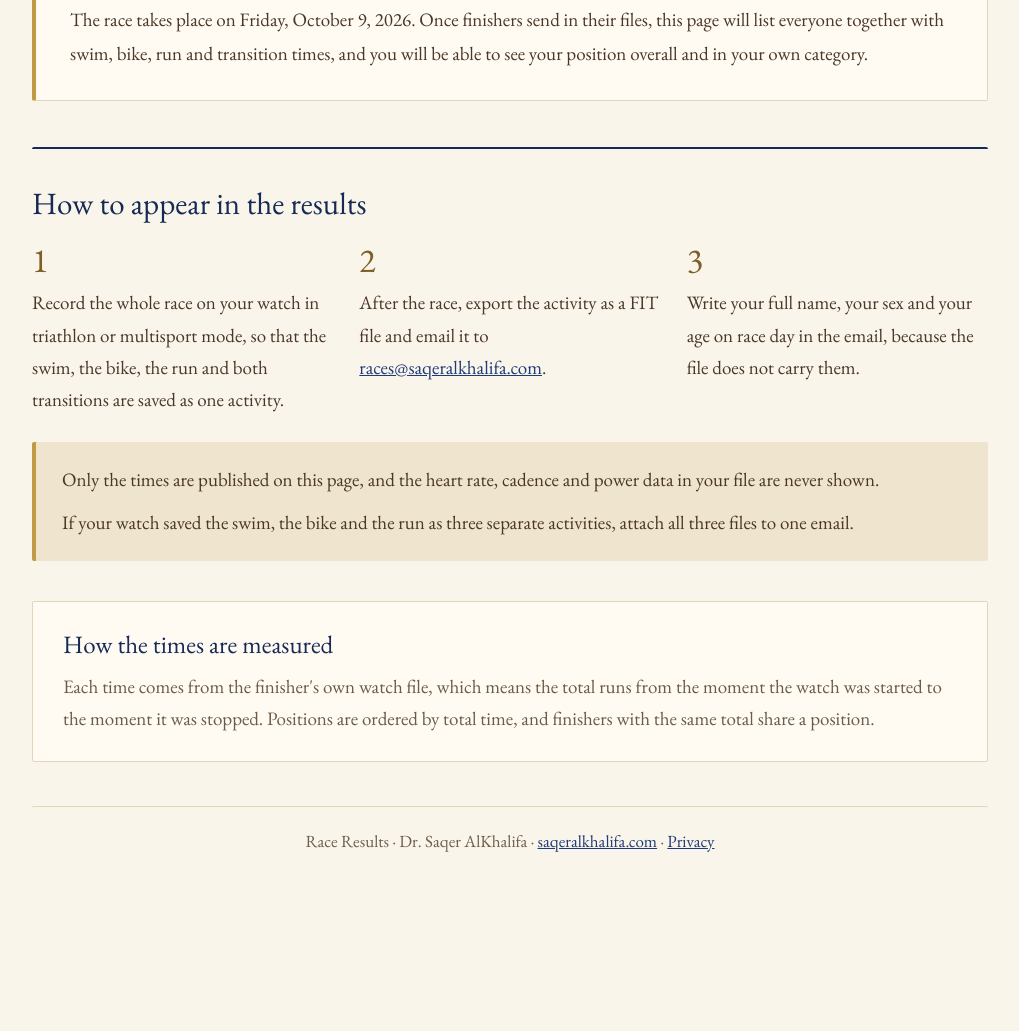
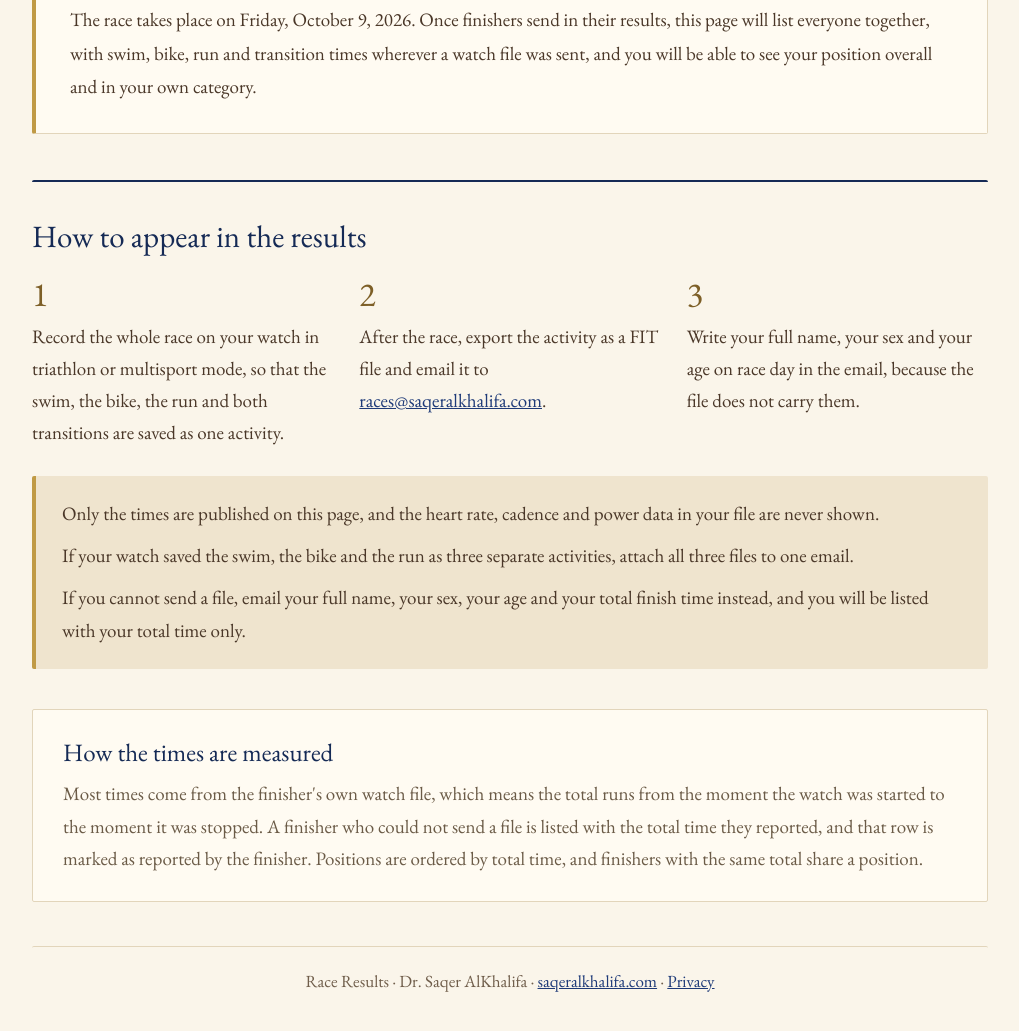
Before and after one commit to saqeralkhalifa/races, a plain HTML site: page index.html in a window 1280 px wide. Shown: the part 895-1926 px from the top of the page, without its empty margins (130-1149 px from the left). Before the commit the page ends 1831 px from the top, so only its background shows below. Drawn offline with Linux system fonts and the light colour scheme.

Commit message:
Accept finishers who send a total time without a watch file

```diff
--- a/index.html
+++ b/index.html
@@ -191,6 +191,8 @@ footer.site a{color:var(--accent);}
   .ledger td.who{grid-column:1 / -1; margin-top:2px;}
   .ledger td.cat{grid-column:1 / -1; margin-top:4px; padding-bottom:14px; border-bottom:1px solid var(--line);}
   .ledger td.t{text-align:start; padding-top:12px; font-size:17px;}
+  .ledger td.t.nil{display:none;}
+  .ledger td.cat:empty{margin-top:0; padding-bottom:10px;}
   .ledger td.t::before{content:attr(data-l); display:block; font-family:var(--font-label); font-size:11px;
     letter-spacing:.14em; text-transform:uppercase; color:var(--gold-dark); font-weight:500; line-height:1.5;}
   [dir="rtl"] .ledger td.t::before{font-family:var(--font-ar); letter-spacing:0; text-transform:none; font-size:14px;}
@@ -306,7 +308,7 @@ html[lang="ar"] .wpbrand{margin-right:0;margin-left:auto;}
     <div class="step"><b>2</b><p id="h-2"></p></div>
     <div class="step"><b>3</b><p id="h-3"></p></div>
   </div>
-  <div class="note"><p id="n-1"></p><p id="n-2"></p></div>
+  <div class="note"><p id="n-1"></p><p id="n-2"></p><p id="n-3"></p></div>
 </div>
 
 <div class="method">
@@ -339,21 +341,23 @@ en:{
   caption:"Finishers ordered by total time",
   rOverall:"Overall", rSex:{M:"Male", F:"Female"}, rAg:"Age group",
   status:{pending:"Results pending", provisional:"Provisional", final:"Final"},
-  out:{DNF:"Did not finish", DNS:"Did not start", DQ:"Disqualified"},
+  out:{DNF:"Did not finish", DNS:"Did not start", DQ:"Disqualified", NOTIME:"Total time not yet received"},
+  reported:"Time reported by the finisher",
   count:function(a, b){ return "Showing " + a + " of " + b + " finishers"; },
   updated:function(d){ return "Last updated " + d; },
   none:"No finishers are listed in this category yet.",
   noName:"No finisher in this selection matches that name.",
   pendH:"Results will be posted here after the race",
-  pendP:function(d){ return "The race takes place on " + d + ". Once finishers send in their files, this page will list everyone together with swim, bike, run and transition times, and you will be able to see your position overall and in your own category."; },
+  pendP:function(d){ return "The race takes place on " + d + ". Once finishers send in their results, this page will list everyone together, with swim, bike, run and transition times wherever a watch file was sent, and you will be able to see your position overall and in your own category."; },
   howH:"How to appear in the results",
   h1:"Record the whole race on your watch in triathlon or multisport mode, so that the swim, the bike, the run and both transitions are saved as one activity.",
   h2:"After the race, export the activity as a FIT file and email it to <a href='mailto:races@saqeralkhalifa.com'>races@saqeralkhalifa.com</a>.",
   h3:"Write your full name, your sex and your age on race day in the email, because the file does not carry them.",
   n1:"Only the times are published on this page, and the heart rate, cadence and power data in your file are never shown.",
   n2:"If your watch saved the swim, the bike and the run as three separate activities, attach all three files to one email.",
+  n3:"If you cannot send a file, email your full name, your sex, your age and your total finish time instead, and you will be listed with your total time only.",
   mH:"How the times are measured",
-  mP:"Each time comes from the finisher's own watch file, which means the total runs from the moment the watch was started to the moment it was stopped. Positions are ordered by total time, and finishers with the same total share a position.",
+  mP:"Most times come from the finisher's own watch file, which means the total runs from the moment the watch was started to the moment it was stopped. A finisher who could not send a file is listed with the total time they reported, and that row is marked as reported by the finisher. Positions are ordered by total time, and finishers with the same total share a position.",
   foot:"Race Results · Dr. Saqer AlKhalifa · <a href='https://saqeralkhalifa.com/'>saqeralkhalifa.com</a> · <a href='https://saqeralkhalifa.com/privacy/'>Privacy</a>"
 },
 ar:{
@@ -368,21 +372,23 @@ ar:{
   caption:"المتسابقون مرتبون بحسب الزمن الإجمالي",
   rOverall:"العام", rSex:{M:"الذكور", F:"الإناث"}, rAg:"الفئة العمرية",
   status:{pending:"بانتظار النتائج", provisional:"نتائج أولية", final:"نتائج نهائية"},
-  out:{DNF:"لم يكمل السباق", DNS:"لم يبدأ السباق", DQ:"مستبعد"},
+  out:{DNF:"لم يكمل السباق", DNS:"لم يبدأ السباق", DQ:"مستبعد", NOTIME:"لم يصل الزمن الإجمالي بعد"},
+  reported:"الزمن من إفادة المتسابق",
   count:function(a, b){ return "عرض " + a + " من " + b + " ممن أنهوا السباق"; },
   updated:function(d){ return "آخر تحديث " + d; },
   none:"لا يوجد متسابقون مسجلون في هذه الفئة حتى الآن.",
   noName:"لا يوجد في هذا الاختيار متسابق يطابق هذا الاسم.",
   pendH:"ستنشر النتائج هنا بعد السباق",
-  pendP:function(d){ return "يقام السباق يوم " + d + ". وبعد أن يرسل المتسابقون ملفاتهم ستعرض هذه الصفحة الجميع معا بأزمنة السباحة والدراجة والجري والانتقالين، وسيتمكن كل متسابق من معرفة مركزه في الترتيب العام وفي فئته."; },
+  pendP:function(d){ return "يقام السباق يوم " + d + ". وبعد أن يرسل المتسابقون نتائجهم ستعرض هذه الصفحة الجميع معا، مع أزمنة السباحة والدراجة والجري والانتقالين لمن أرسل ملف ساعته، وسيتمكن كل متسابق من معرفة مركزه في الترتيب العام وفي فئته."; },
   howH:"كيف يظهر اسمك في النتائج",
   h1:"سجل السباق كاملا على ساعتك بوضع الترايثلون أو الرياضات المتعددة، حتى تحفظ السباحة والدراجة والجري والانتقالان في نشاط واحد.",
   h2:"بعد السباق صدر النشاط بصيغة FIT وأرسله بالبريد الإلكتروني إلى <a href='mailto:races@saqeralkhalifa.com'>races@saqeralkhalifa.com</a>.",
   h3:"اكتب في الرسالة اسمك الكامل وجنسك وعمرك يوم السباق، لأن الملف لا يحتوي على هذه البيانات.",
   n1:"لا ينشر في هذه الصفحة سوى الأزمنة، أما بيانات نبض القلب ومعدل الدوران والقدرة الموجودة في ملفك فلا تعرض أبدا.",
   n2:"إذا حفظت ساعتك السباحة والدراجة والجري في ثلاثة أنشطة منفصلة فأرفق الملفات الثلاثة في رسالة واحدة.",
+  n3:"إذا تعذر عليك إرسال الملف فأرسل بالبريد الإلكتروني اسمك الكامل وجنسك وعمرك وزمنك الإجمالي، وسيدرج اسمك في النتائج بالزمن الإجمالي فقط.",
   mH:"كيف تحتسب الأزمنة",
-  mP:"كل زمن مأخوذ من ملف ساعة المتسابق نفسه، أي أن الزمن الإجمالي يبدأ من لحظة تشغيل الساعة وينتهي عند إيقافها. ترتب المراكز بحسب الزمن الإجمالي، ويتقاسم المتسابقون المتساوون في الزمن المركز نفسه.",
+  mP:"معظم الأزمنة مأخوذة من ملف ساعة المتسابق نفسه، أي أن الزمن الإجمالي يبدأ من لحظة تشغيل الساعة وينتهي عند إيقافها. ومن تعذر عليه إرسال الملف يدرج بالزمن الإجمالي الذي أبلغ به، ويشار في سطره إلى أن الزمن من إفادة المتسابق. ترتب المراكز بحسب الزمن الإجمالي، ويتقاسم المتسابقون المتساوون في الزمن المركز نفسه.",
   foot:"نتائج السباق · د. صقر آل خليفة · <a href='https://saqeralkhalifa.com/arabic/'>saqeralkhalifa.com</a> · <a href='https://saqeralkhalifa.com/privacy/'>الخصوصية</a>"
 }};
 
@@ -435,12 +441,12 @@ function rank(list, key){
 }
 function prepare(race){
   var rows = (race.results || []).map(function(r){
-    var o = { name:r.name, sex:sexOf(r.sex), ag:(r.ag && AGES.indexOf(r.ag) >= 0) ? r.ag : groupOf(r.age), st:String(r.status || "FIN").toUpperCase() };
+    var o = { name:r.name, sex:sexOf(r.sex), ag:(r.ag && AGES.indexOf(r.ag) >= 0) ? r.ag : groupOf(r.age), st:String(r.status || "FIN").toUpperCase(), rep:/^(reported|self|manual)$/i.test(String(r.source || "")) };
     var sum = 0, whole = true;
     LEGS.forEach(function(k){ o[k] = toSec(r[k]); if(o[k] == null) whole = false; else sum += o[k]; });
     o.total = toSec(r.total);
     if(o.total == null && whole) o.total = sum;
-    if(o.st === "FIN" && o.total == null) o.st = "DNF";
+    if(o.st === "FIN" && o.total == null) o.st = "NOTIME";
     return o;
   });
   var fin = rows.filter(function(o){ return o.st === "FIN"; }).sort(function(a, b){ return a.total - b.total; });
@@ -462,7 +468,7 @@ function chip(attr, key, label, on, n){
     '<span class="l">' + esc(label) + '</span>' + (n == null ? "" : '<span class="n">' + num(n) + '</span>') + '</button>';
 }
 function tcell(k, v, t, extra){
-  return '<td class="t' + (extra || "") + '" data-l="' + esc(t.cols[k]) + '"><bdi>' + (v || "") + '</bdi></td>';
+  return '<td class="t' + (extra || "") + (v ? "" : " nil") + '" data-l="' + esc(t.cols[k]) + '"><bdi>' + (v || "") + '</bdi></td>';
 }
 
 function render(){
@@ -481,6 +487,7 @@ function render(){
   document.getElementById("h-3").textContent = t.h3;
   document.getElementById("n-1").textContent = t.n1;
   document.getElementById("n-2").textContent = t.n2;
+  document.getElementById("n-3").textContent = t.n3;
   document.getElementById("m-h").textContent = t.mH;
   document.getElementById("m-p").textContent = t.mP;
   document.getElementById("t-foot").innerHTML = t.foot;
@@ -540,6 +547,7 @@ function render(){
     var r = [t.rOverall + " " + num(o.rO)];
     if(o.sex) r.push(t.rSex[o.sex] + " " + num(o.rS));
     if(o.sex && o.ag) r.push(t.rAg + " " + num(o.rG));
+    if(o.rep) r.push(t.reported);
     return '<tr' + (o.rSel <= 3 ? ' class="podium"' : '') + '>' +
       '<td class="pos">' + num(o.rSel) + '</td>' +
       '<td class="who"><b>' + esc(pick(o.name)) + '</b><span class="ranks">' + r.join(" · ") + '</span></td>' +
--- a/results.js
+++ b/results.js
@@ -1,6 +1,7 @@
 /* Race results data. One entry per race, newest last.
    status: "pending" before the race, "provisional" while files are still arriving, "final" once closed.
    Each result carries a name, sex (M or F), age on race day, and times as h:mm:ss or mm:ss.
+   A finisher who sent no watch file is entered with name, sex, age if given, total, and source: "reported".
    Only times belong here. Heart rate, cadence and power are never written to this file. */
 window.RACES = [
   {
```
